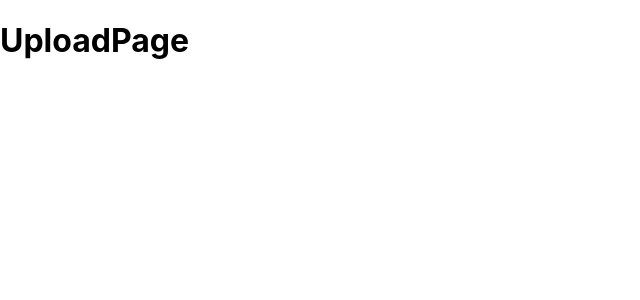
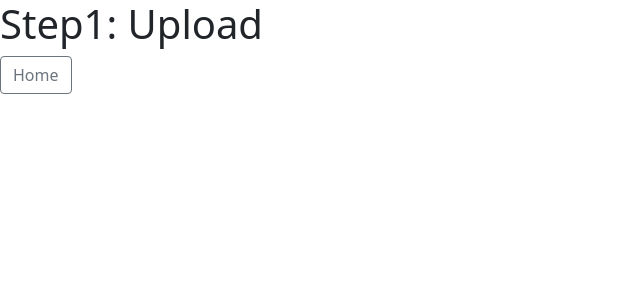
Before and after one commit to JackyXu-Cool/Team-2130-Machine-Learning-Roulette, a React (Create React App) app in the folder mlr_frontend/: page /upload in a window 1280 px wide. Shown: the top 300 px of the page, without its empty margins (0-640 px from the left). Built offline with nearby package versions, Linux system fonts and the light colour scheme.

Commit message:
home page and home button

```diff
--- a/mlr_frontend/package.json
+++ b/mlr_frontend/package.json
@@ -6,7 +6,9 @@
     "@testing-library/jest-dom": "^5.16.4",
     "@testing-library/react": "^12.1.4",
     "@testing-library/user-event": "^13.5.0",
+    "bootstrap": "^5.1.3",
     "react": "^18.0.0",
+    "react-bootstrap": "^2.2.3",
     "react-dom": "^18.0.0",
     "react-router-dom": "^6.3.0",
     "react-scripts": "5.0.0",
--- a/mlr_frontend/src/App.js
+++ b/mlr_frontend/src/App.js
@@ -4,14 +4,16 @@ import { BrowserRouter, Route, Routes } from "react-router-dom";
 
 import UploadPage from './pages/UploadPage/UploadPage';
 import ExportPage from './pages/ExportPage/ExportPage';
+import HomePage from './pages/HomePage/HomePage';
 
 const App = () => {
   return (
     <BrowserRouter>
       <React.Fragment>
           <Routes>
-            <Route path="/upload" element={<UploadPage />} />
-            <Route path="/export" element={<ExportPage />} />
+            <Route path="/" element={<HomePage />} exact/>
+            <Route path="/upload" element={<UploadPage /> } exact/>
+            <Route path="/export" element={<ExportPage />} exact/>
           </Routes>
       </React.Fragment>
     </BrowserRouter>
--- /dev/null
+++ b/mlr_frontend/src/components/HomeButton/HomeButton.js
@@ -0,0 +1,17 @@
+import React from "react";
+import Button from 'react-bootstrap/Button';
+import { Link } from 'react-router-dom';
+import 'bootstrap/dist/css/bootstrap.min.css';
+import './HomeButton.css';
+
+const HomeButton = () => {
+   return (
+       <Link to="/">
+        <Button variant="outline-secondary">
+            Home
+        </Button>
+       </Link>
+   );
+};
+
+export default HomeButton;
--- /dev/null
+++ b/mlr_frontend/src/pages/HomePage/HomePage.js
@@ -0,0 +1,11 @@
+import React from "react";
+
+const HomePage = () => {
+    return (
+        <div>
+            <h1>HomePage</h1>
+        </div>
+    );
+};
+
+export default HomePage;
--- a/mlr_frontend/src/pages/UploadPage/UploadPage.js
+++ b/mlr_frontend/src/pages/UploadPage/UploadPage.js
@@ -1,9 +1,11 @@
 import React from "react";
+import HomeButton from "../../components/HomeButton/HomeButton";
 
 const UploadPage = () => {
     return (
         <div>
-            <h1>UploadPage</h1>
+            <h1>Step1: Upload</h1>
+            <HomeButton />
         </div>
     );
 };
```
Also changed, not shown: mlr_frontend/src/components/HomeButton/HomeButton.css (added), 1 other file (tests, documents, lock files or other folders).
